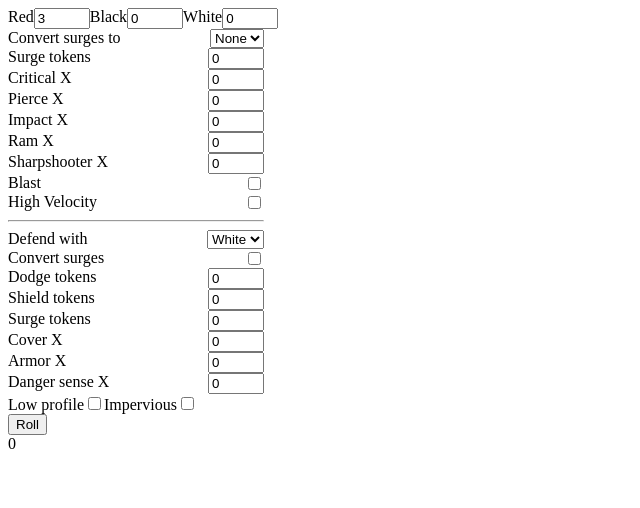
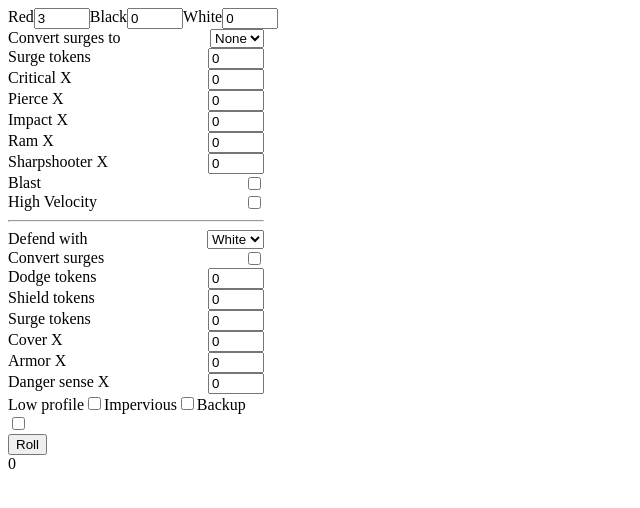
Before and after one commit to Borrelhapje/legion-roller, a React (Vite) app: page / in a window 1280 px wide. Shown: the top 508 px of the page, without its empty margins (0-640 px from the left). Built offline with nearby package versions, Linux system fonts and the light colour scheme.

Commit message:
Add backup to GUI

```diff
--- a/src/index.tsx
+++ b/src/index.tsx
@@ -428,6 +428,8 @@ function App() {
                 <input id="low-profile" type="checkbox" checked={config.lowProfile} onChange={(e) => setConfig(prev => { return { ...prev, lowProfile: e.target.checked } })} />
                 <label htmlFor="impervious">Impervious</label>
                 <input id="impervious" type="checkbox" checked={config.impervious} onChange={(e) => setConfig(prev => { return { ...prev, impervious: e.target.checked } })} />
+                <label htmlFor="backup">Backup</label>
+                <input id="backup" type="checkbox" checked={config.backup} onChange={(e) => setConfig(prev => { return { ...prev, backup: e.target.checked } })} />
             </div>
         </div>
         <button onClick={(e) => {
```
